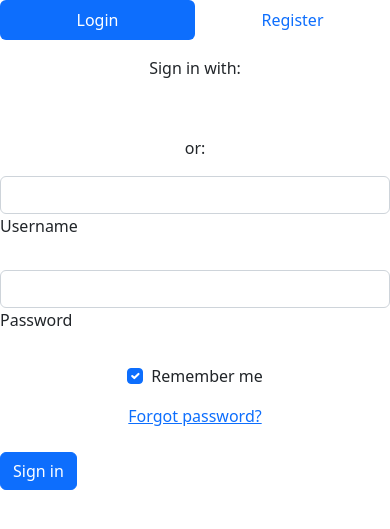
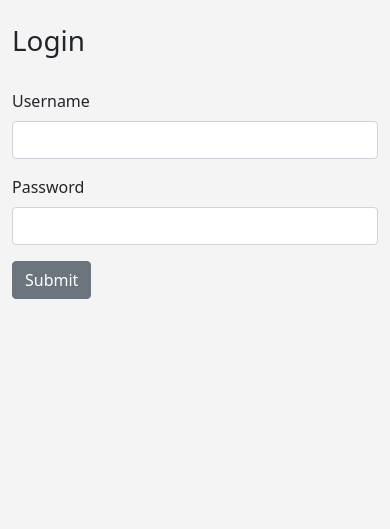
Before and after one commit to vladistrategen/Stefania_v00, a Django app: page /users/login/ in a window 390 px wide. Shown: the top 529 px of the page. Run offline with Django 4.2, Linux system fonts and the light colour scheme.

Commit message:
configured simple authentication wrote some templates

```diff
--- a/frontend/templates/login.html
+++ /dev/null
@@ -1,153 +0,0 @@
-<!doctype html>
-<html lang="en">
-  <head>
-    <meta charset="utf-8">
-    <meta name="viewport" content="width=device-width, initial-scale=1">
-    <title>Login</title>
-    <link href="https://cdn.jsdelivr.net/npm/bootstrap@5.2.0/dist/css/bootstrap.min.css" rel="stylesheet" integrity="sha384-gH2yIJqKdNHPEq0n4Mqa/HGKIhSkIHeL5AyhkYV8i59U5AR6csBvApHHNl/vI1Bx" crossorigin="anonymous">
-  </head>
-  <body>
-    <script src="https://cdn.jsdelivr.net/npm/bootstrap@5.2.0/dist/js/bootstrap.bundle.min.js" integrity="sha384-A3rJD856KowSb7dwlZdYEkO39Gagi7vIsF0jrRAoQmDKKtQBHUuLZ9AsSv4jD4Xa" crossorigin="anonymous"></script>
-    <!-- Pills navs -->
-<ul class="nav nav-pills nav-justified mb-3" id="ex1" role="tablist">
-  <li class="nav-item" role="presentation">
-    <a class="nav-link active" id="tab-login" data-mdb-toggle="pill" href="#pills-login" role="tab"
-      aria-controls="pills-login" aria-selected="true">Login</a>
-  </li>
-  <li class="nav-item" role="presentation">
-    <a class="nav-link" id="tab-register" data-mdb-toggle="pill" href="#pills-register" role="tab"
-      aria-controls="pills-register" aria-selected="false">Register</a>
-  </li>
-</ul>
-<!-- Pills navs -->
-
-<!-- Pills content -->
-<div class="tab-content">
-  <div class="tab-pane fade show active" id="pills-login" role="tabpanel" aria-labelledby="tab-login">
-    <form>
-      <div class="text-center mb-3">
-        <p>Sign in with:</p>
-        <button type="button" class="btn btn-link btn-floating mx-1">
-          <i class="fab fa-facebook-f"></i>
-        </button>
-
-        <button type="button" class="btn btn-link btn-floating mx-1">
-          <i class="fab fa-google"></i>
-        </button>
-
-        <button type="button" class="btn btn-link btn-floating mx-1">
-          <i class="fab fa-twitter"></i>
-        </button>
-
-        <button type="button" class="btn btn-link btn-floating mx-1">
-          <i class="fab fa-github"></i>
-        </button>
-      </div>
-
-      <p class="text-center">or:</p>
-
-      <!-- Email input -->
-      <div class="form-outline mb-4">
-        <input type="text" id="loginName" class="form-control" name="username" />
-        <label class="form-label" for="loginName">Username</label>
-      </div>
-
-      <!-- Password input -->
-      <div class="form-outline mb-4">
-        <input type="password" id="loginPassword" class="form-control" name="password" />
-        <label class="form-label" for="loginPassword">Password</label>
-      </div>
-
-      <!-- 2 column grid layout -->
-      <div class="row mb-4">
-        <div class="col-md-6 d-flex justify-content-center">
-          <!-- Checkbox -->
-          <div class="form-check mb-3 mb-md-0">
-            <input class="form-check-input" type="checkbox" value="" id="loginCheck" checked />
-            <label class="form-check-label" for="loginCheck"> Remember me </label>
-          </div>
-        </div>
-
-        <div class="col-md-6 d-flex justify-content-center">
-          <!-- Simple link -->
-          <a href="#!">Forgot password?</a>
-        </div>
-      </div>
-
-      <!-- Submit button -->
-      <button type="submit" class="btn btn-primary btn-block mb-4">Sign in</button>
-
-      <!-- Register buttons -->
-
-    </form>
-  </div>
-  <div class="tab-pane fade" id="pills-register" role="tabpanel" aria-labelledby="tab-register">
-    <form>
-      <div class="text-center mb-3">
-        <p>Sign up with:</p>
-        <button type="button" class="btn btn-link btn-floating mx-1">
-          <i class="fab fa-facebook-f"></i>
-        </button>
-
-        <button type="button" class="btn btn-link btn-floating mx-1">
-          <i class="fab fa-google"></i>
-        </button>
-
-        <button type="button" class="btn btn-link btn-floating mx-1">
-          <i class="fab fa-twitter"></i>
-        </button>
-
-        <button type="button" class="btn btn-link btn-floating mx-1">
-          <i class="fab fa-github"></i>
-        </button>
-      </div>
-
-      <p class="text-center">or:</p>
-
-      <!-- Name input -->
-      <div class="form-outline mb-4">
-        <input type="text" id="registerName" class="form-control" />
-        <label class="form-label" for="registerName">Name</label>
-      </div>
-
-      <!-- Username input -->
-      <div class="form-outline mb-4">
-        <input type="text" id="registerUsername" class="form-control" />
-        <label class="form-label" for="registerUsername">Username</label>
-      </div>
-
-      <!-- Email input -->
-      <div class="form-outline mb-4">
-        <input type="email" id="registerEmail" class="form-control" />
-        <label class="form-label" for="registerEmail">Email</label>
-      </div>
-
-      <!-- Password input -->
-      <div class="form-outline mb-4">
-        <input type="password" id="registerPassword" class="form-control" />
-        <label class="form-label" for="registerPassword">Password</label>
-      </div>
-
-      <!-- Repeat Password input -->
-      <div class="form-outline mb-4">
-        <input type="password" id="registerRepeatPassword" class="form-control" />
-        <label class="form-label" for="registerRepeatPassword">Repeat password</label>
-      </div>
-
-      <!-- Checkbox -->
-      <div class="form-check d-flex justify-content-center mb-4">
-        <input class="form-check-input me-2" type="checkbox" value="" id="registerCheck" checked
-          aria-describedby="registerCheckHelpText" />
-        <label class="form-check-label" for="registerCheck">
-          I have read and agree to the terms
-        </label>
-      </div>
-
-      <!-- Submit button -->
-      <button type="submit" class="btn btn-primary btn-block mb-3">Sign in</button>
-    </form>
-  </div>
-</div>
-<!-- Pills content -->
-  </body>
-</html>
--- a/frontend/templates/main_page.html
+++ /dev/null
@@ -1,2 +0,0 @@
-{%extend 'base.html'%}
-bv
--- a/frontend/urls.py
+++ b/frontend/urls.py
@@ -2,5 +2,5 @@ from django.urls import path, include
 from . import views
 
 urlpatterns=[
-
+    path("",views.HomeView.as_view(),name="home"),
 ]
--- a/templates/base.html
+++ b/templates/base.html
@@ -1,4 +1,5 @@
 <!doctype html>
+{% load static %}
 <html lang="en">
   <head>
     <!-- Required meta tags -->
@@ -14,7 +15,7 @@
     </style>
   </head>
   <body>
-  	{% include 'events/navbar.html' %}
+
     <br/>
     <div class="container">
       {% if messages %}
--- /dev/null
+++ b/templates/login.html
@@ -0,0 +1,33 @@
+{% extends 'base.html' %}
+
+{% block content %}
+
+	<h1>Login</h1>
+<br/>
+
+
+		<form action="" method=POST>
+			{% csrf_token %}
+
+		<form>
+  <div class="mb-3">
+    <label for="exampleInputEmail1" class="form-label">Username</label>
+    <input type="text" class="form-control" name="username" aria-describedby="emailHelp">
+
+  </div>
+  <div class="mb-3">
+    <label for="exampleInputPassword1" class="form-label">Password</label>
+    <input type="password" class="form-control" name="password">
+  </div>
+
+
+
+
+
+			<input type="submit" value="Submit" class="btn btn-secondary">
+
+		</form>
+
+
+<br/><br/>
+{% endblock %}
--- a/users/urls.py
+++ b/users/urls.py
@@ -2,5 +2,5 @@ from django.urls import path
 from . import views
 
 urlpatterns=[
-    path('login/',views.login_view.as_view(),name='login'),
+    path('login/',views.login_view,name='login'),
 ]
--- a/users/views.py
+++ b/users/views.py
@@ -1,20 +1,24 @@
 from django.shortcuts import render, redirect
-from django.contrib.auth import authenticate,login,logout
+from django.contrib.auth import authenticate, login, logout
 from django.contrib import messages
-from django.views import View
+from django.contrib.auth.forms import UserCreationForm
 
-# Create your views here.
 
-class login_view(View):
-    def get(self,request):
-        return render(request,'login.html')
-    def post(self,request):
-        username=request.POST.get('username')
-        password=request.POST.get('password')
-        user=authenticate(request,username=username,password=password)
-        if user is not None:
-            login(request,user)
-            return redirect('main_page.html')
-        else:
-            messages.error(request,'Invalid username or password')
-            return redirect('users/login')
+def login_view(request):
+	if request.method == "POST":
+		username = request.POST['username']
+		password = request.POST['password']
+		user = authenticate(request, username=username, password=password)
+		if user is not None:
+			login(request, user)
+			return redirect('/')
+		else:
+			messages.success(request, ("There Was An Error Logging In, Try Again..."))
+			return redirect('login')
+	else:
+		return render(request,"login.html")
+
+def logout_user(request):
+	logout(request)
+	messages.success(request, ("You Were Logged Out!"))
+	return redirect('home')
```
Also changed, not shown: api/views.py (+5 -3 lines), frontend/views.py (+9 -0 lines), templates/main_page.html (added, +16 -0 lines), users/forms.py (added, +23 -0 lines).
